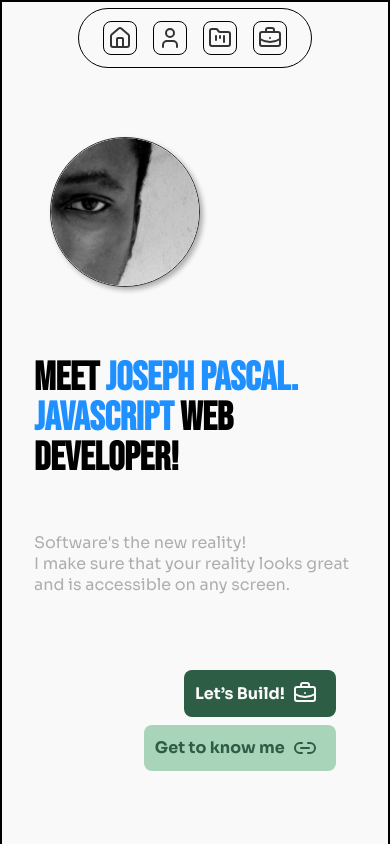
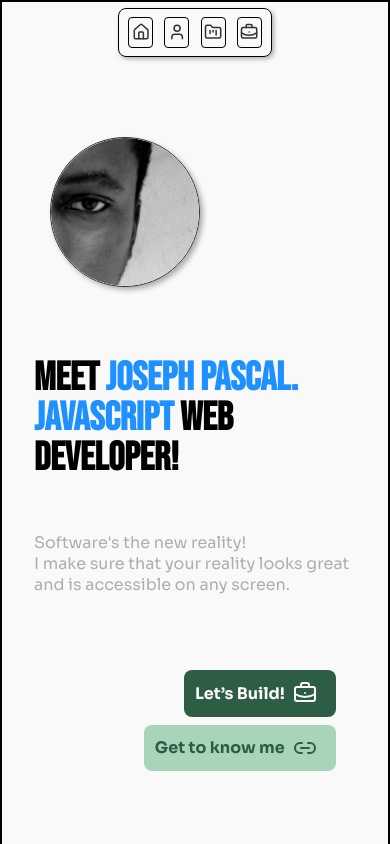
Before and after one commit to Ugochukwu111/pascalportfolio, a plain HTML site: page index.html in a window 390 px wide. Shown: the top 844 px of the page. Drawn offline with nearby package versions, Linux system fonts and the light colour scheme.

Commit message:
html & css: made navber design smaller and responsive

```diff
--- a/styles/utils.css
+++ b/styles/utils.css
@@ -349,8 +349,8 @@ p {
 }
  nav ul{
   display: flex;
-  padding: .5em 1em;
-  border-radius: 2rem;
+  padding: .35em .25em;
+  border-radius: .5rem;
   margin: .5em;
   border: 1px solid black;
   backdrop-filter: blur(1px);
@@ -359,21 +359,25 @@ p {
   flex-wrap: wrap;
   align-items: center;
   justify-content: center;
+  box-shadow: 2px 2px 4px var(--grey);
 }
 
 nav ul li {
-  margin: .25em .5em;
+  margin: .15em .35em;
   display: flex;
+  width: 25px;
 }
 
 nav ul li a{
  border: 1px solid black;;
  width: 100%;
- padding: .25em;
- border-radius: .5rem;
+ padding: .15em;
+ border-radius: .25em;
+ display: flex;
 }
 nav ul li a svg{
   color: var(--black);
+  flex-shrink: 0;
 }
 
 /* ============= FOOOTER STYLES =============== */
```
